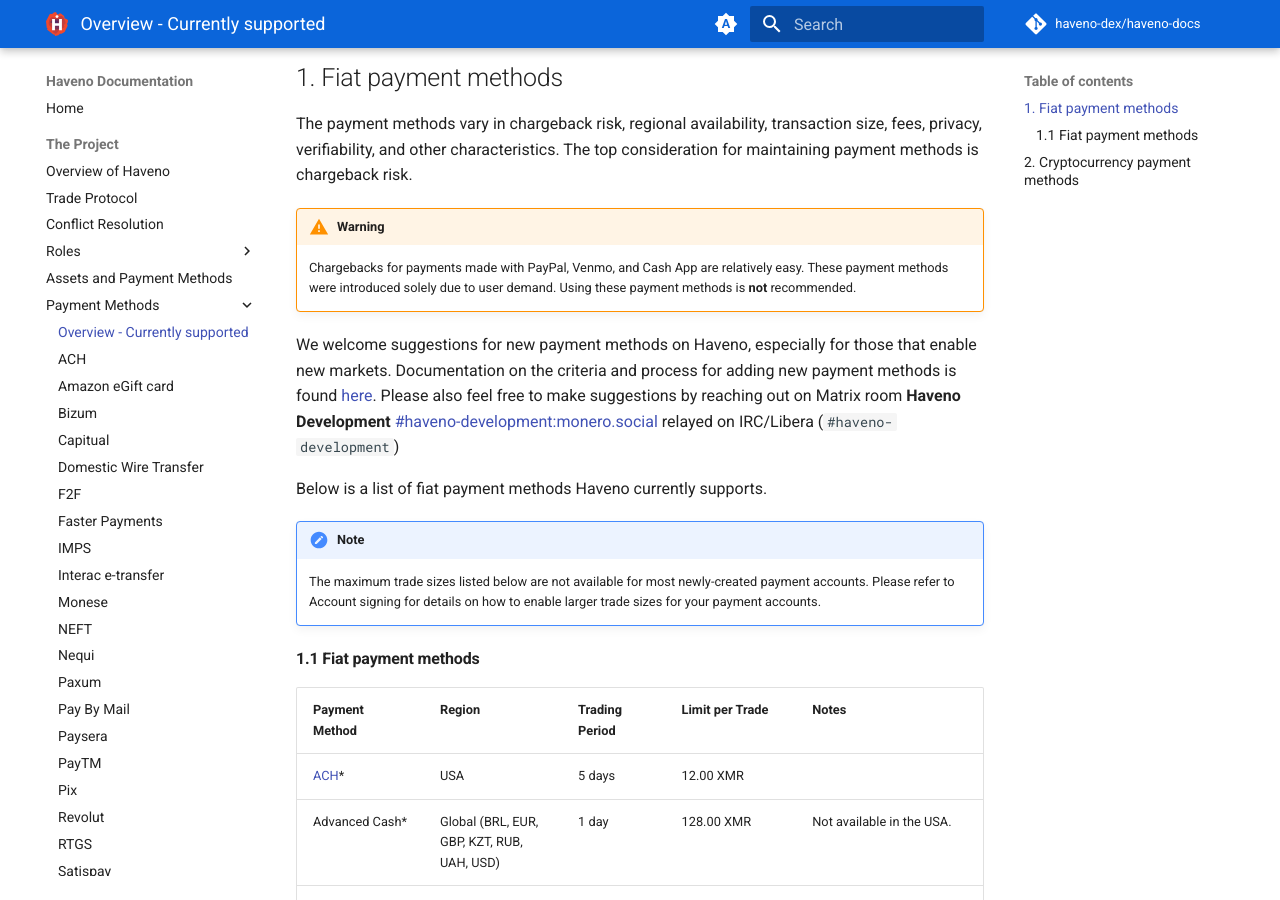
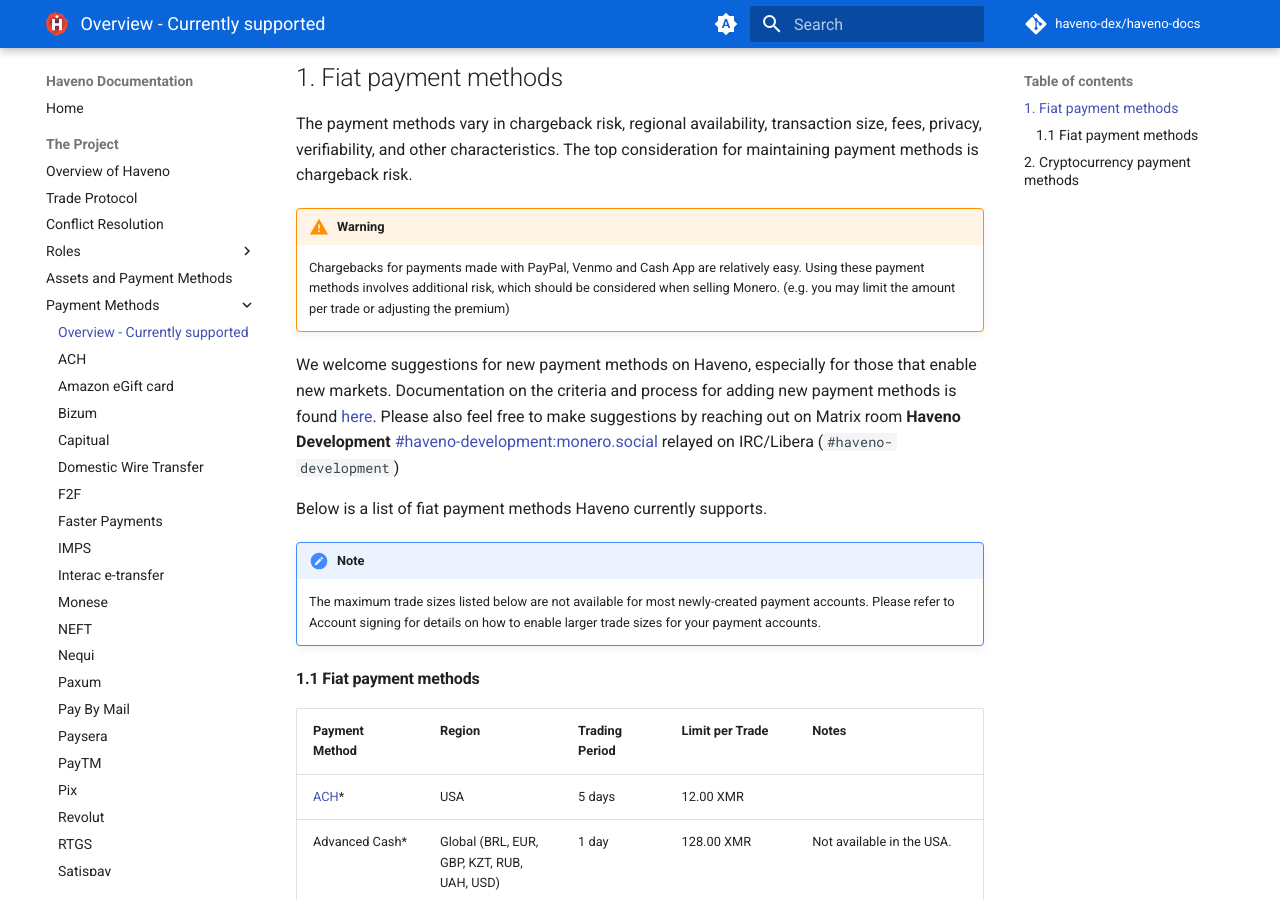
Before and after one commit to haveno-dex/haveno-docs, an MkDocs documentation site: the page built from docs/the-project/payment_methods/0-all-methods.md, in a window 1280 px wide and 900 px high, scrolled down 422 px. Built offline with MkDocs 1.6.1 and Material for MkDocs 9.7.7, drawn with Linux system fonts in a browser that asks for light colours; plug-ins that fetch from the network failed and are left out; comment, search, counter and statistics services are not loaded; the version menu is left out; some of the changed text lies outside the part shown.

Commit message:
Add Paysafe, rephrase chargeback warning

```diff
--- a/docs/the-project/payment_methods/0-all-methods.md
+++ b/docs/the-project/payment_methods/0-all-methods.md
@@ -11,7 +11,7 @@
 The payment methods vary in chargeback risk, regional availability, transaction size, fees, privacy, verifiability, and other characteristics. The top consideration for maintaining payment methods is chargeback risk.
 
 !!! warning
-    Chargebacks for payments made with PayPal, Venmo, and Cash App are relatively easy. These payment methods were introduced solely due to user demand. Using these payment methods is **not** recommended.
+    Chargebacks for payments made with PayPal, Venmo and Cash App are relatively easy. Using these payment methods involves additional risk, which should be considered when selling Monero. (e.g. you may limit the amount per trade or adjusting the premium)
 
 We welcome suggestions for new payment methods on Haveno, especially for those that enable new markets. Documentation on the criteria and process for adding new payment methods is found [here](https://github.com/haveno-dex/listing). Please also feel free to make suggestions by reaching out on Matrix room **Haveno Development** [#haveno-development:monero.social](https://matrix.to/#/#haveno-development:monero.social) relayed on IRC/Libera (`#haveno-development`)
 
@@ -51,6 +51,7 @@
 | [Paxum](Paxum.md)* | Global | 1 day | 12.00 XMR |
 | [Pay by Mail](Pay_By_Mail.md) (Cash by Mail) | Global | 8 days | 48.00 XMR | Please check [the article](Pay_By_Mail.md) and follow the instructions to avoid disputes. |
 | PayPal | Global | 1 day | buy: 3.00 XMR  sell: 12.00 XMR | High risk of chargeback! |
+| Paysafe | Global | 1 day | buy: 3.00 XMR  sell: 12.00 XMR | Paysafe has different limits per Tx & per year depending on the country. |
 | [Paysera](Paysera.md)* | Global | 1 day | 12.00 XMR |
 | [PayTM](PayTM.md)* | India | 1 day |12.00 XMR | PayTM limits to Rs. 100,000 per transaction. |
 | Perfect Money* | Europe and USA | 1 day | 48.00 XMR |
```
